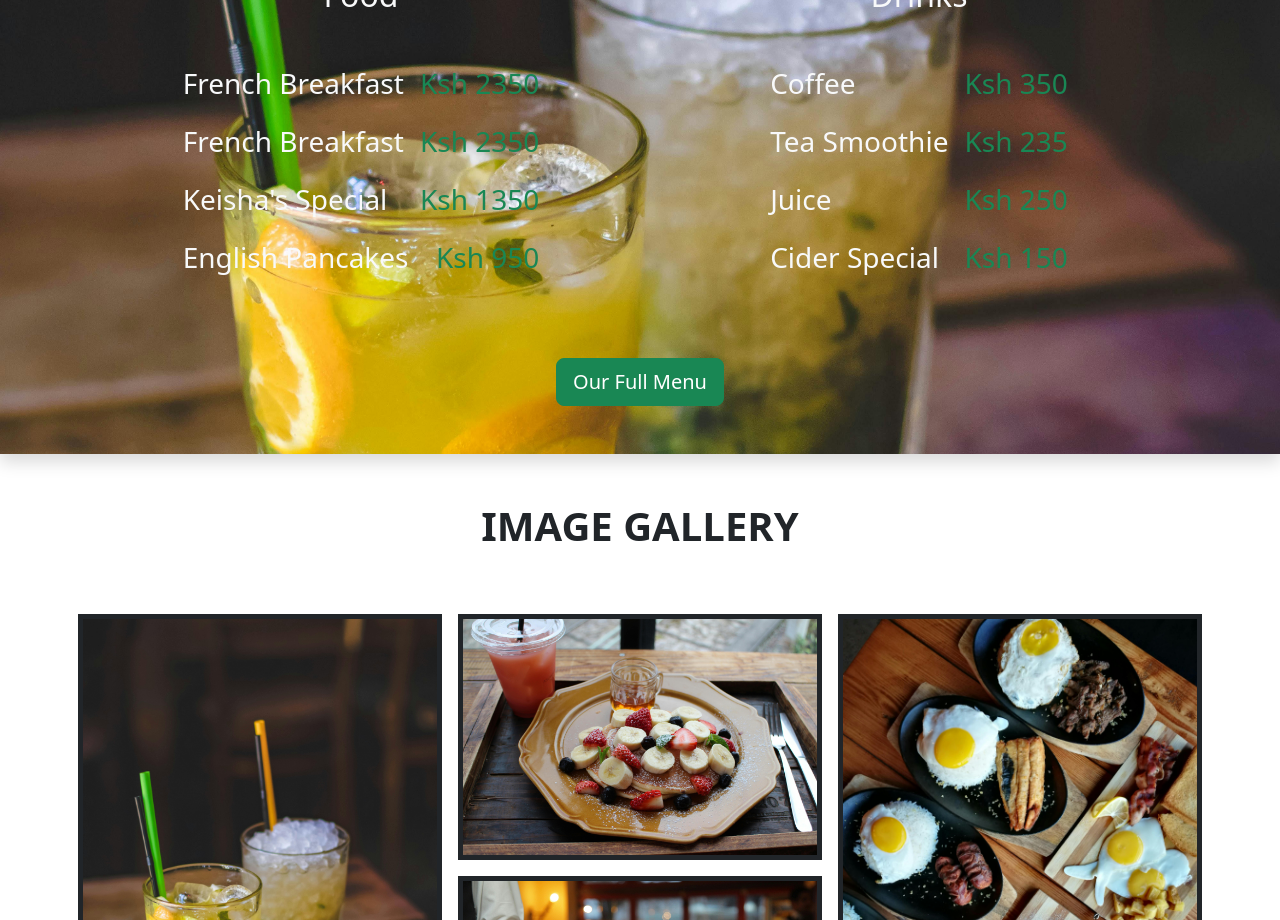
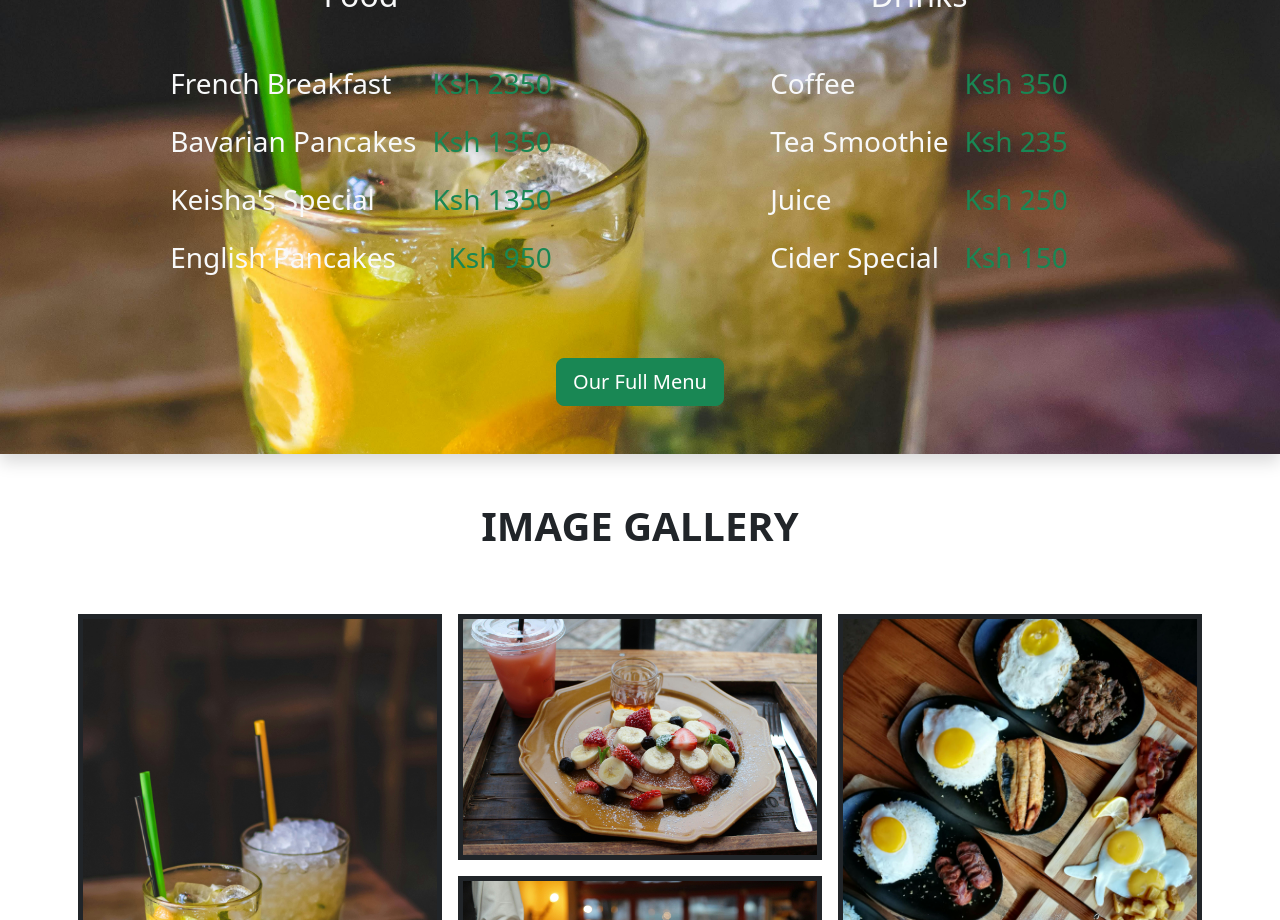
Before and after one commit to karel254/My-template-for-restaurants, a React (Create React App) app: page / in a window 1280 px wide. Shown: the part 1440-2360 px from the top of the page. Built offline with nearby package versions, Linux system fonts and the light colour scheme.

Commit message:
Menu edit

```diff
--- a/src/pages/Home.jsx
+++ b/src/pages/Home.jsx
@@ -54,8 +54,8 @@ function Home() {
                                 </li>
 
                                 <li className='d-flex justify-content-between'>
-                                    <p className='fs-3 mx-2'>French Breakfast</p>
-                                    <p className='fs-3 mx-2 text-success fwbold'>Ksh 2350</p>
+                                    <p className='fs-3 mx-2'>Bavarian Pancakes</p>
+                                    <p className='fs-3 mx-2 text-success fwbold'>Ksh 1350</p>
                                 </li>
 
                                 <li className='d-flex justify-content-between'>
```
